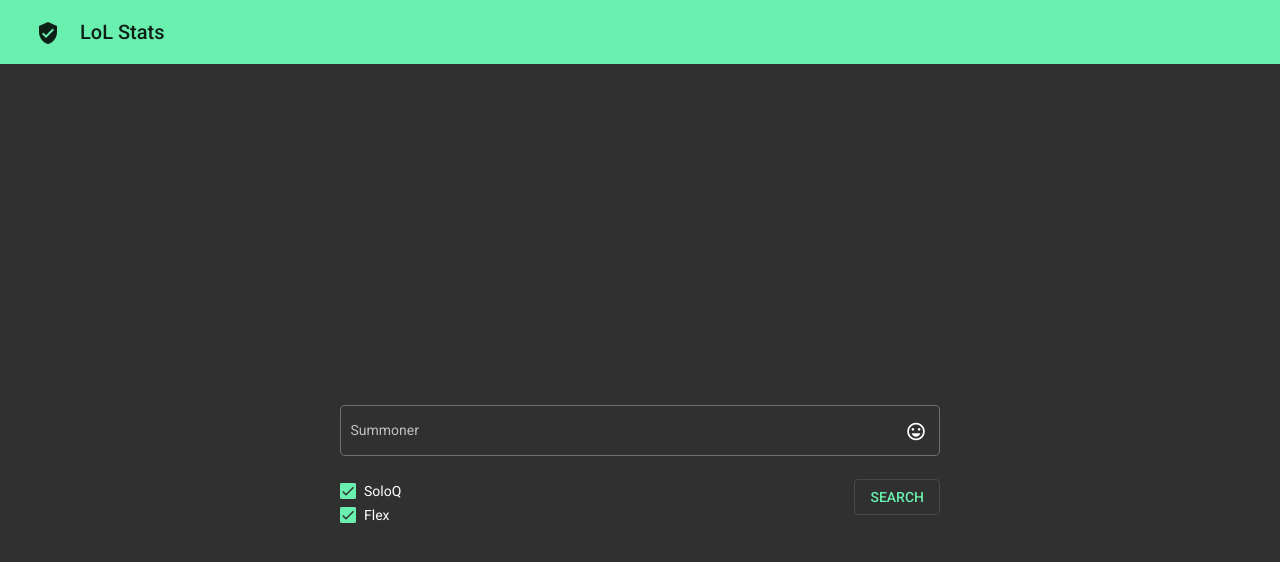
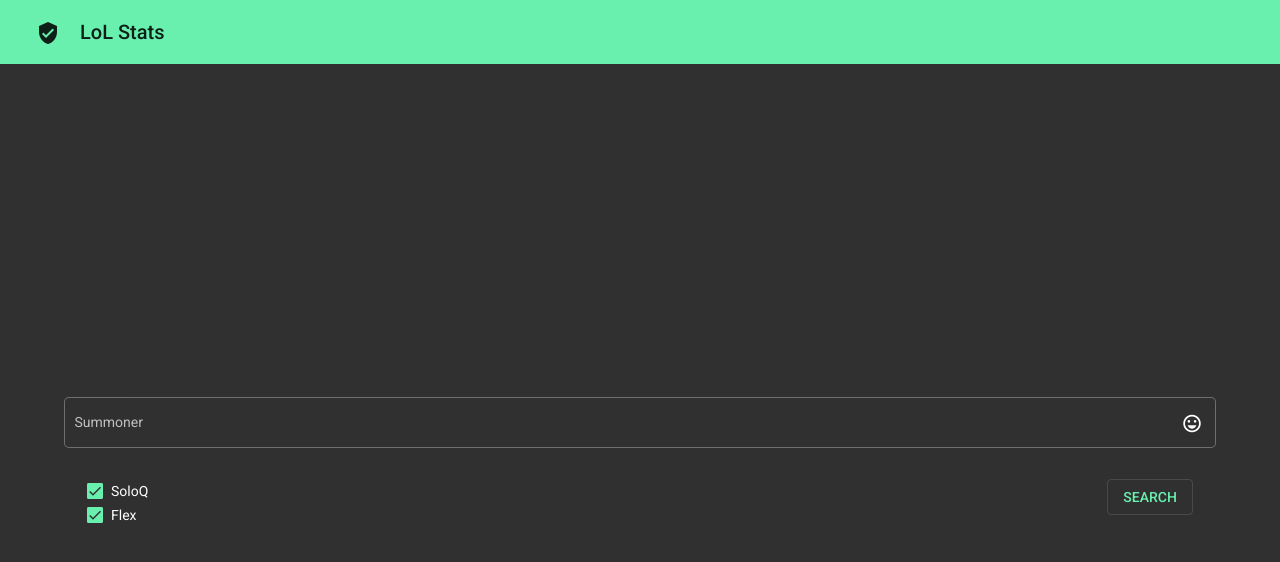
Before and after one commit to DiegoLovera/lol.stats.front, an Angular app: page / in a window 1280 px wide. Shown: the top 562 px of the page. Built offline with nearby package versions, Linux system fonts and the light colour scheme.

Commit message:
search style changed

```diff
--- a/src/app/search/search.component.html
+++ b/src/app/search/search.component.html
@@ -1,18 +1,22 @@
 <div style="height: 100%; width: 100%; display: flex; align-items: center; justify-content: center; margin: auto;">
-  <div fxLayout='column' class="zero">
-    <div fxLayout="row" style="display: flex; align-items: center; justify-content: center;">
-      <mat-form-field appearance="outline" color="accent" style="width: 600px;">
+  <div class='container'>
+    <div class="row">
+      <mat-form-field appearance="outline" color="accent" style="width: 100%;">
         <mat-label>Summoner</mat-label>
         <input matInput (keyup)="onSummonerSet($event)">
         <mat-icon matSuffix>sentiment_very_satisfied</mat-icon>
       </mat-form-field>
     </div>
-    <div fxLayout="row" fxLayoutAlign="space-between">
-      <div fxLayout="column">
-        <mat-checkbox checked="true" (change)="soloqChange($event)">SoloQ</mat-checkbox>
-        <mat-checkbox checked="true" (change)="flexChange($event)">Flex</mat-checkbox>
+    <div class="row">
+      <div class="col-6">
+        <div class="row">
+          <mat-checkbox checked="true" (change)="soloqChange($event)">SoloQ</mat-checkbox>
+        </div>
+        <div class="row">
+          <mat-checkbox checked="true" (change)="flexChange($event)">Flex</mat-checkbox>
+        </div>
       </div>
-      <div fxLayout="column">
+      <div class="col-6" align="right">
         <button mat-stroked-button color="accent" (click)="onClickSearch()">SEARCH</button>
       </div>
     </div>
```
